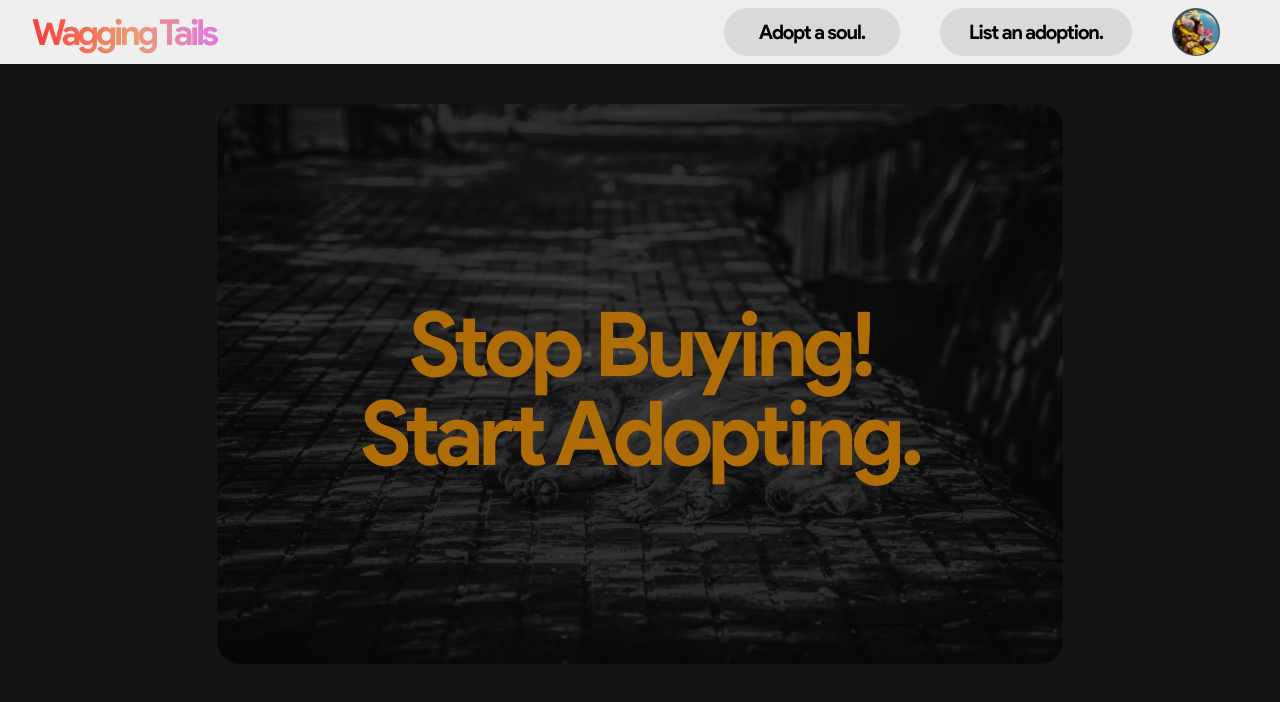
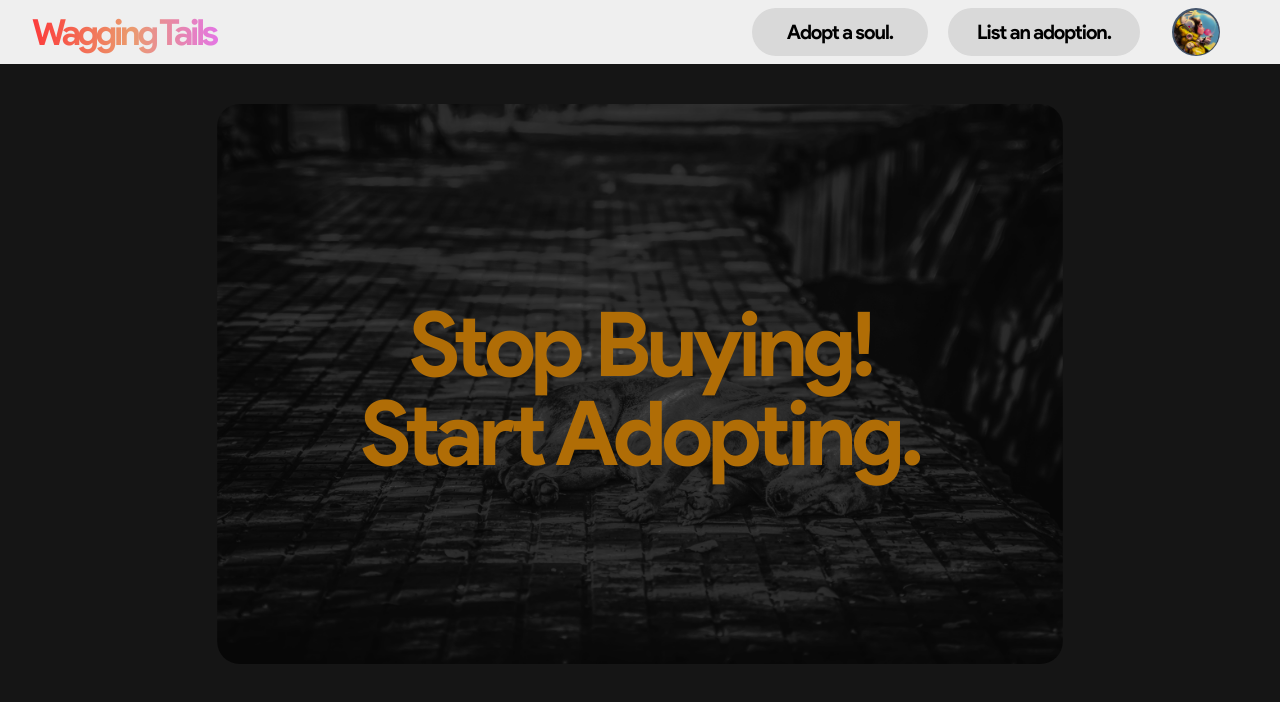
Before and after one commit to coffeeandtravel/wagging-tails, a React (Vite) app: page / in a window 1280 px wide. Shown: the top 702 px of the page. Built offline with nearby package versions, Linux system fonts and the light colour scheme.

Commit message:
margin :

```diff
--- a/src/components/Navbar.jsx
+++ b/src/components/Navbar.jsx
@@ -21,11 +21,11 @@ const Navbar = () => {
           Wagging Tails
         </a>
       </div>
-      <div className="flex flex-row justify-between items-center gap-10 mr-4 md:mr-15">
-        <button className="bg-[#D9D9D9] w-44 rounded-full h-12 buttons text-xl hidden md:block cursor-pointer ">
+      <div className="flex flex-row justify-between items-center gap-5 mr-4 md:mr-15">
+        <button className="bg-[#D9D9D9] w-44 rounded-full h-12 buttons text-xl hidden md:block cursor-pointer ml-3">
           Adopt a soul.
         </button>
-        <button className="bg-[#D9D9D9] w-48 rounded-full h-12 buttons text-xl hidden md:block cursor-pointer ">
+        <button className="bg-[#D9D9D9] w-48 rounded-full h-12 buttons text-xl hidden md:block cursor-pointer mr-3">
           List an adoption.
         </button>
         <div className="h-12 w-12 rounded-full bg-slate-600 flex justify-center align-center items-center">
```
